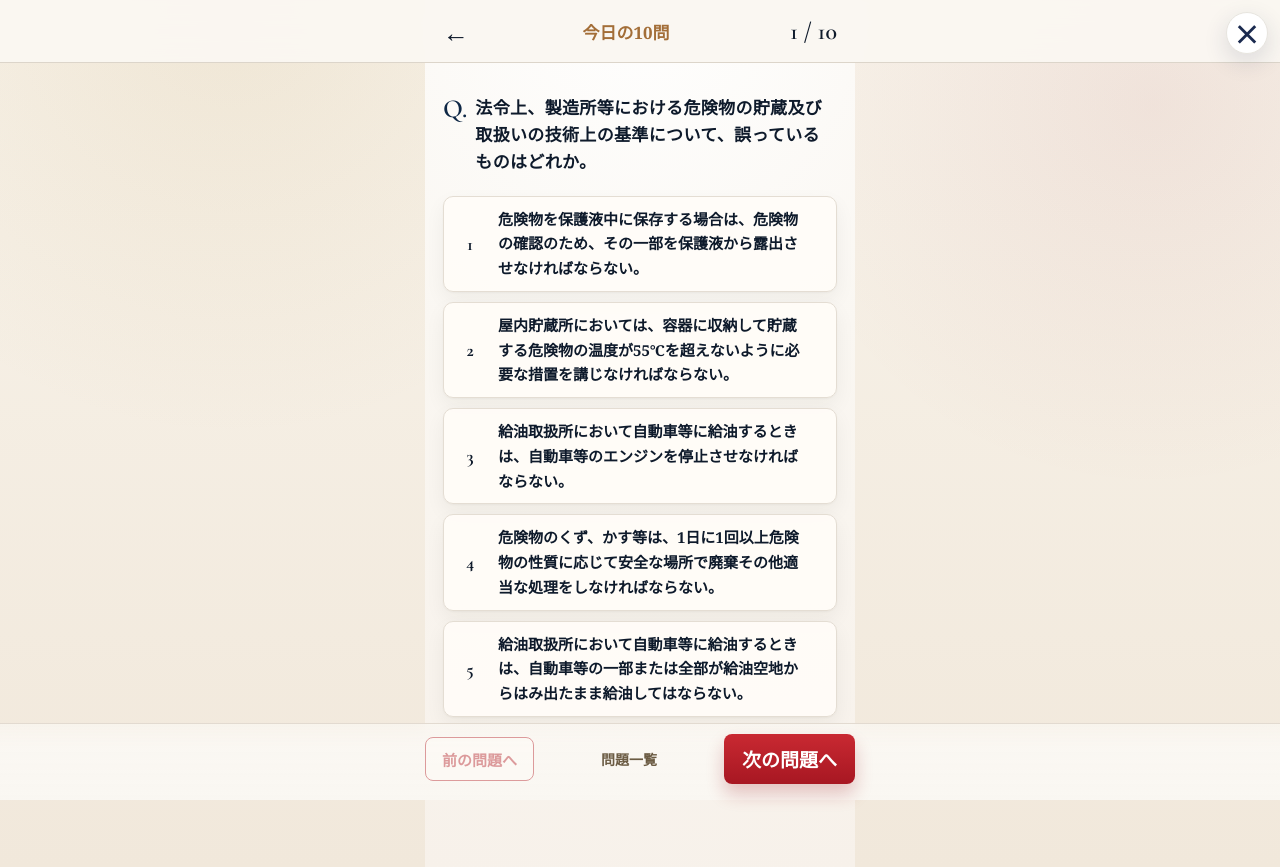
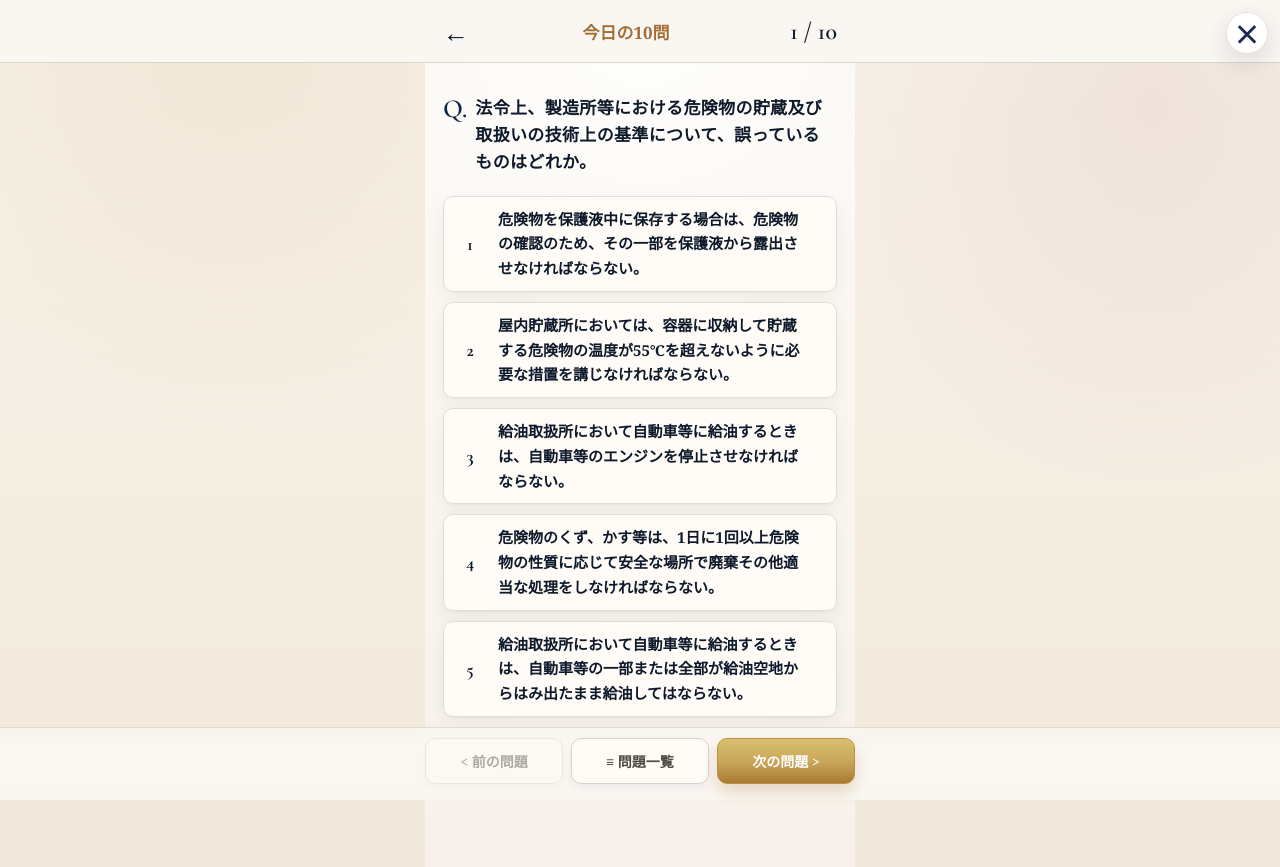
Before and after one commit to tvf6usmhq5pm-crypto/otu4_reboot, a Next.js app: page /quiz in a window 1280 px wide. Built offline with nearby package versions, Linux system fonts and the light colour scheme.

Commit message:
refactor: tune quiz footer button design

```diff
--- a/components/quiz/QuizClient.tsx
+++ b/components/quiz/QuizClient.tsx
@@ -54,9 +54,9 @@ const TEXT = {
   optionDetails: '\u9078\u629e\u80a2\u3054\u3068\u306e\u89e3\u8aac',
   result: '\u7d50\u679c\u3092\u898b\u308b',
   submit: '\u63d0\u51fa\u3059\u308b',
-  next: '\u6b21\u306e\u554f\u984c\u3078',
-  questionList: '問題一覧',
-  previous: '\u524d\u306e\u554f\u984c\u3078',
+  next: '\u6b21\u306e\u554f\u984c >',
+  questionList: '≡ 問題一覧',
+  previous: '< \u524d\u306e\u554f\u984c',
   answerFirst: '\u9078\u629e\u80a2\u3092\u9078\u3093\u3067\u304f\u3060\u3055\u3044',
   examAnswered: '\u56de\u7b54\u6e08\u307f\u3067\u3059\u3002\u6b21\u3078\u9032\u3081\u307e\u3059',
   premium: 'Premium Learning',
@@ -1009,49 +1009,56 @@ const footerInnerStyle: CSSProperties = {
   maxWidth: 430,
   margin: '0 auto',
   display: 'grid',
-  gridTemplateColumns: 'auto 1fr auto',
+  gridTemplateColumns: '1fr 1fr 1fr',
   alignItems: 'center',
   gap: 8,
 };
 
 const questionListButtonStyle: CSSProperties = {
-  justifySelf: 'center',
-  border: 'none',
-  background: 'transparent',
-  color: '#6B5B43',
+  width: '100%',
+  minHeight: 46,
+  padding: '8px 10px',
+  borderRadius: 10,
+  border: '1px solid #D8D2C6',
+  background: 'rgba(255, 252, 248, 0.96)',
+  color: '#4F4A42',
   fontSize: 14,
   fontWeight: 700,
-  padding: '8px 10px',
+  whiteSpace: 'nowrap',
   cursor: 'pointer',
+  boxShadow: '0 4px 10px rgba(14, 26, 43, 0.06)',
   fontFamily:
     '"Noto Serif JP", "Yu Mincho", "Hiragino Mincho ProN", Georgia, serif',
 };
 
 const primaryButtonStyle: CSSProperties = {
   width: '100%',
-  minHeight: 50,
-  padding: '10px 18px',
-  borderRadius: 8,
-  border: 'none',
-  background: 'linear-gradient(180deg, #C92932 0%, #A71722 100%)',
+  minHeight: 46,
+  padding: '8px 10px',
+  borderRadius: 10,
+  border: '1px solid #B89143',
+  background: 'linear-gradient(180deg, #D9C06F 0%, #C9A55A 52%, #A97932 100%)',
   color: '#ffffff',
-  fontSize: 19,
-  fontWeight: 700,
-  boxShadow: '0 10px 18px rgba(155, 22, 30, 0.24)',
+  fontSize: 14,
+  fontWeight: 800,
+  whiteSpace: 'nowrap',
+  boxShadow: '0 8px 16px rgba(169, 121, 50, 0.26)',
   fontFamily:
     '"Noto Serif JP", "Yu Mincho", "Hiragino Mincho ProN", Georgia, serif',
 };
 
 const secondaryFooterButtonStyle: CSSProperties = {
   width: '100%',
-  minHeight: 44,
-  padding: '9px 16px',
-  borderRadius: 8,
-  border: '1.3px solid #B72A32',
-  background: 'rgba(255, 252, 248, 0.92)',
-  color: '#B72A32',
-  fontSize: 15,
+  minHeight: 46,
+  padding: '8px 10px',
+  borderRadius: 10,
+  border: '1px solid #D8D2C6',
+  background: 'rgba(255, 252, 248, 0.96)',
+  color: '#4F4A42',
+  fontSize: 14,
   fontWeight: 700,
+  whiteSpace: 'nowrap',
+  boxShadow: '0 4px 10px rgba(14, 26, 43, 0.06)',
   fontFamily:
     '"Noto Serif JP", "Yu Mincho", "Hiragino Mincho ProN", Georgia, serif',
 };
```
